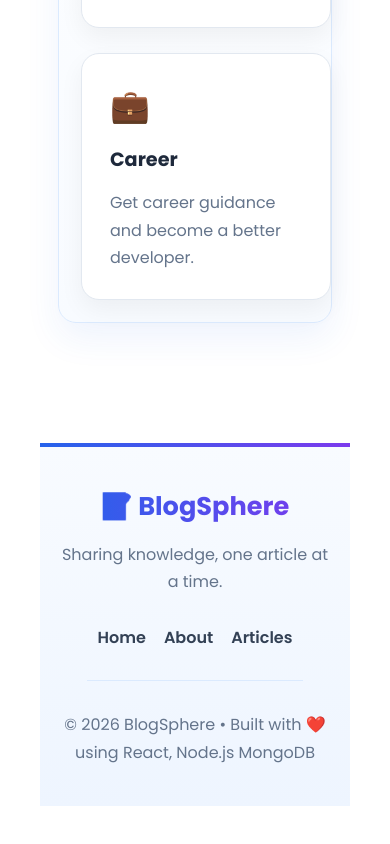
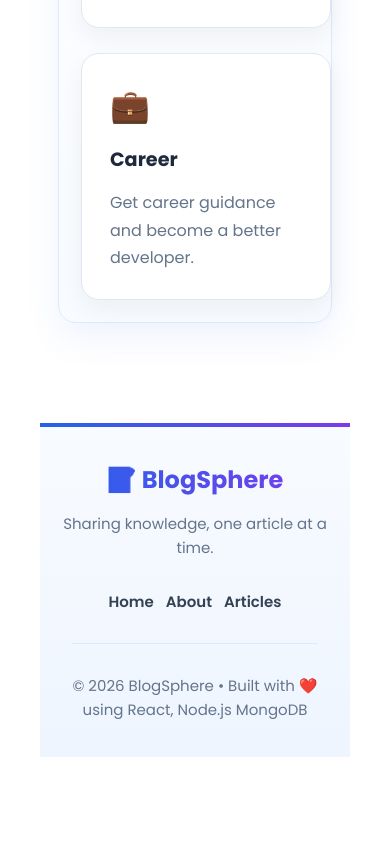
Before and after one commit to Anushka-git15/Article-Management, a React (Create React App) app in the folder my-blog-3/: page / in a window 390 px wide. Shown: the part 1566-2410 px from the top of the page. Built offline with nearby package versions, Linux system fonts and the light colour scheme.

Commit message:
Refactor footer styles for better responsiveness
Adjust responsive styles for footer component, including padding and font sizes.

```diff
--- a/my-blog-3/src/components/Footer.css
+++ b/my-blog-3/src/components/Footer.css
@@ -100,18 +100,40 @@
 
 /* ================= RESPONSIVE ================= */
 
-@media(max-width:768px){
+
+@media (max-width:768px){
+
+.footer{
+    margin-top:50px;
+}
 
 .footer-content{
-        padding:40px 20px;
+    padding:35px 18px;
 }
 
 .footer-content h2{
-        font-size:1.6rem;
+    font-size:1.5rem;
+}
+
+.footer-content p{
+    font-size:15px;
+    line-height:1.6;
 }
 
 .footer-links{
-        gap:18px;
+    gap:12px;
+}
+
+.footer-links a{
+    font-size:15px;
+}
+
+.footer hr{
+    width:90%;
+}
+
+.copyright{
+    font-size:13px;
 }
 
 }
```
Lines whose indentation alone changed are shown as unchanged.
